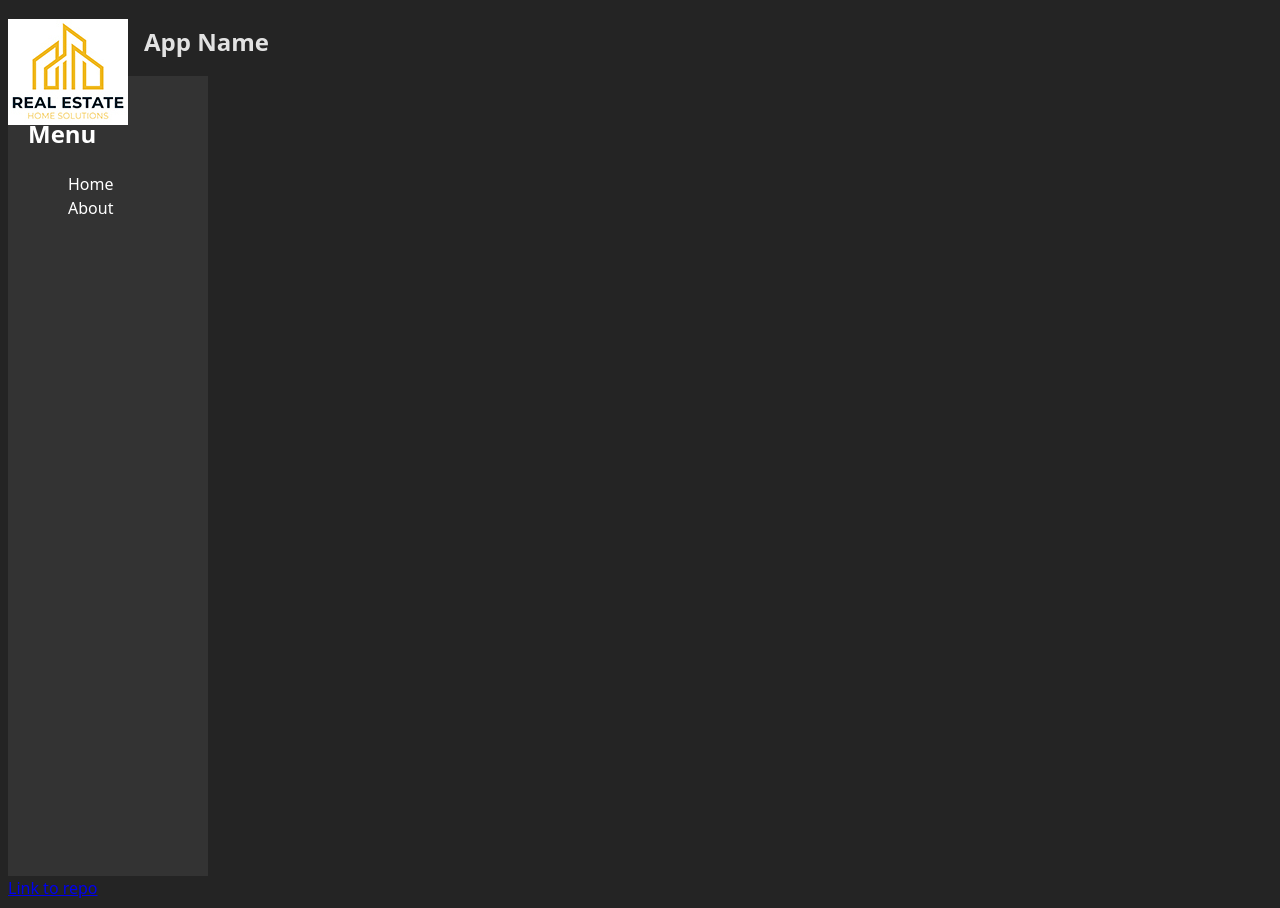
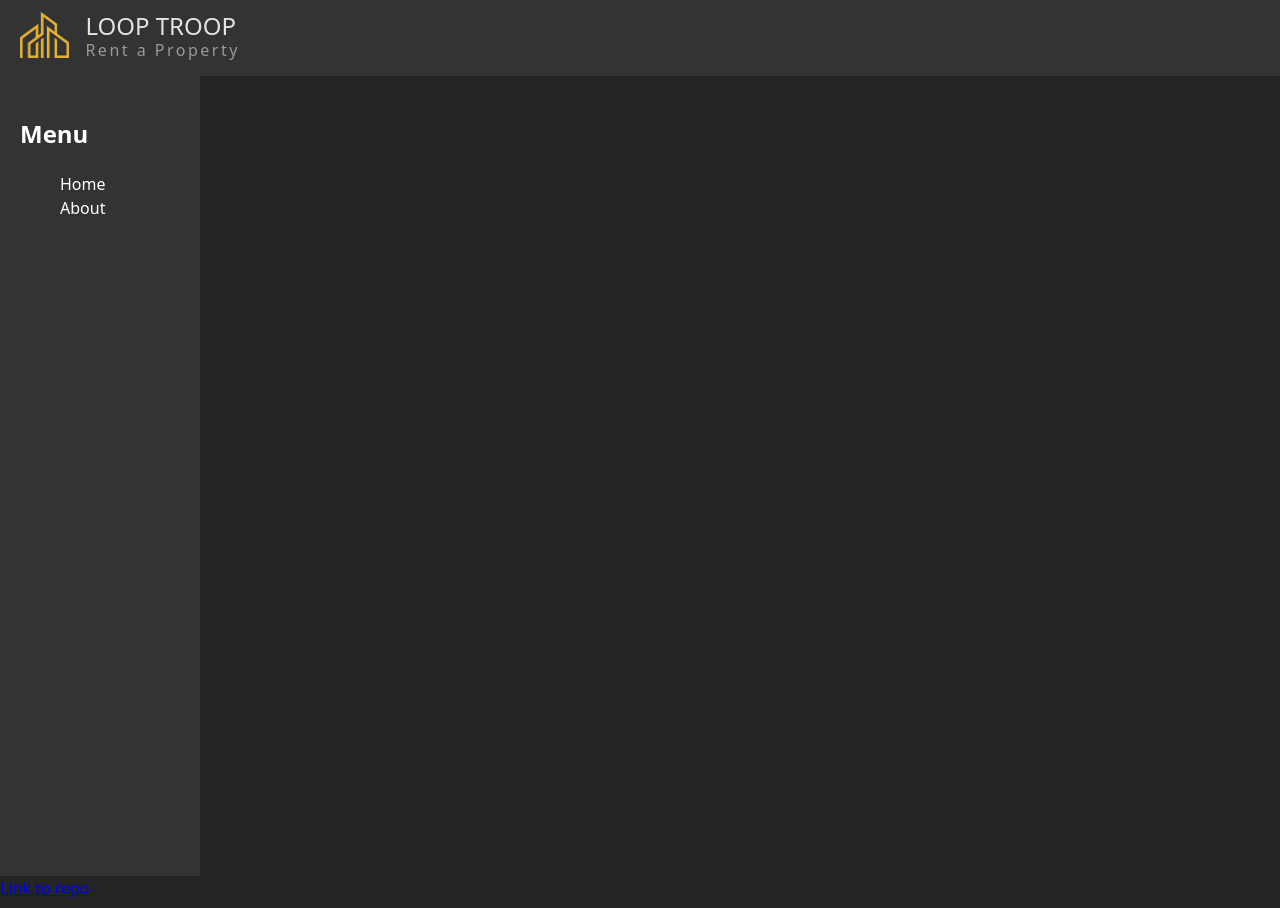
Before and after one commit to Horrusius/mini-project-react-app, a React (Vite) app: page / in a window 1280 px wide. Built offline with nearby package versions, Linux system fonts and the light colour scheme.

Commit message:
Fix Navbar Style

```diff
--- a/src/App.css
+++ b/src/App.css
@@ -1,20 +1,40 @@
 #root {
   --sidebar-bg: #333;
   --white: #fff;
+  --black: #000;
+}
+
+body {
+  margin: 0;
 }
 
 header {
   display: flex;
   align-items: center;
   gap: 1rem;
+  padding: .75rem 1.25rem;
+  background-color: var(--sidebar-bg);
 }
 
-header .logo {
+header .logo img {
   height: 46px;
 }
 
-header h1 {
+header .title h1 {
   font-size: 24px;
+  text-transform: uppercase;
+  font-weight: 400;
+  margin: 0;
+  line-height: 1;
+}
+
+header .title h2 {
+  font-size: 16px;
+  font-weight: 100;
+  letter-spacing: 2.5px;
+  margin: 0;
+  line-height: 1.5;
+  color: #999
 }
 
 
--- a/src/components/Navbar.jsx
+++ b/src/components/Navbar.jsx
@@ -1,4 +1,4 @@
-import logo from "../assets/images/logo.jpg";
+import logo from "../assets/images/logo.png";
 
 const Navbar = () => {
   return (
@@ -6,7 +6,10 @@ const Navbar = () => {
       <div className="logo">
         <img src={logo} alt="Application Logo" />
       </div>
-      <h1>App Name</h1>
+      <div className="title">
+        <h1>Loop Troop</h1>
+        <h2>Rent a Property</h2>
+      </div>
     </header>
   );
 };
```
Also changed, not shown: src/assets/images/logo.jpg (deleted), src/assets/images/logo.png (added).
